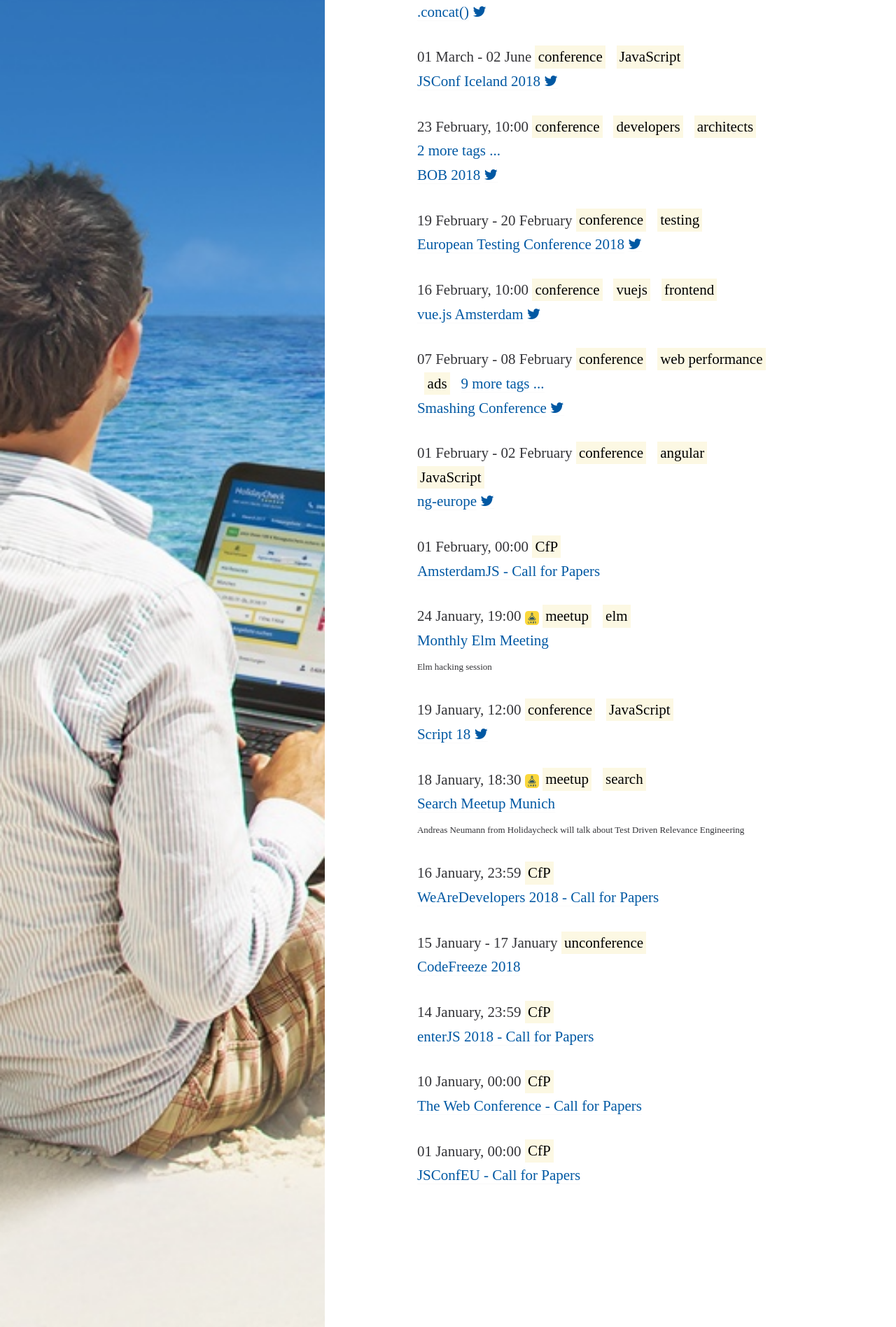
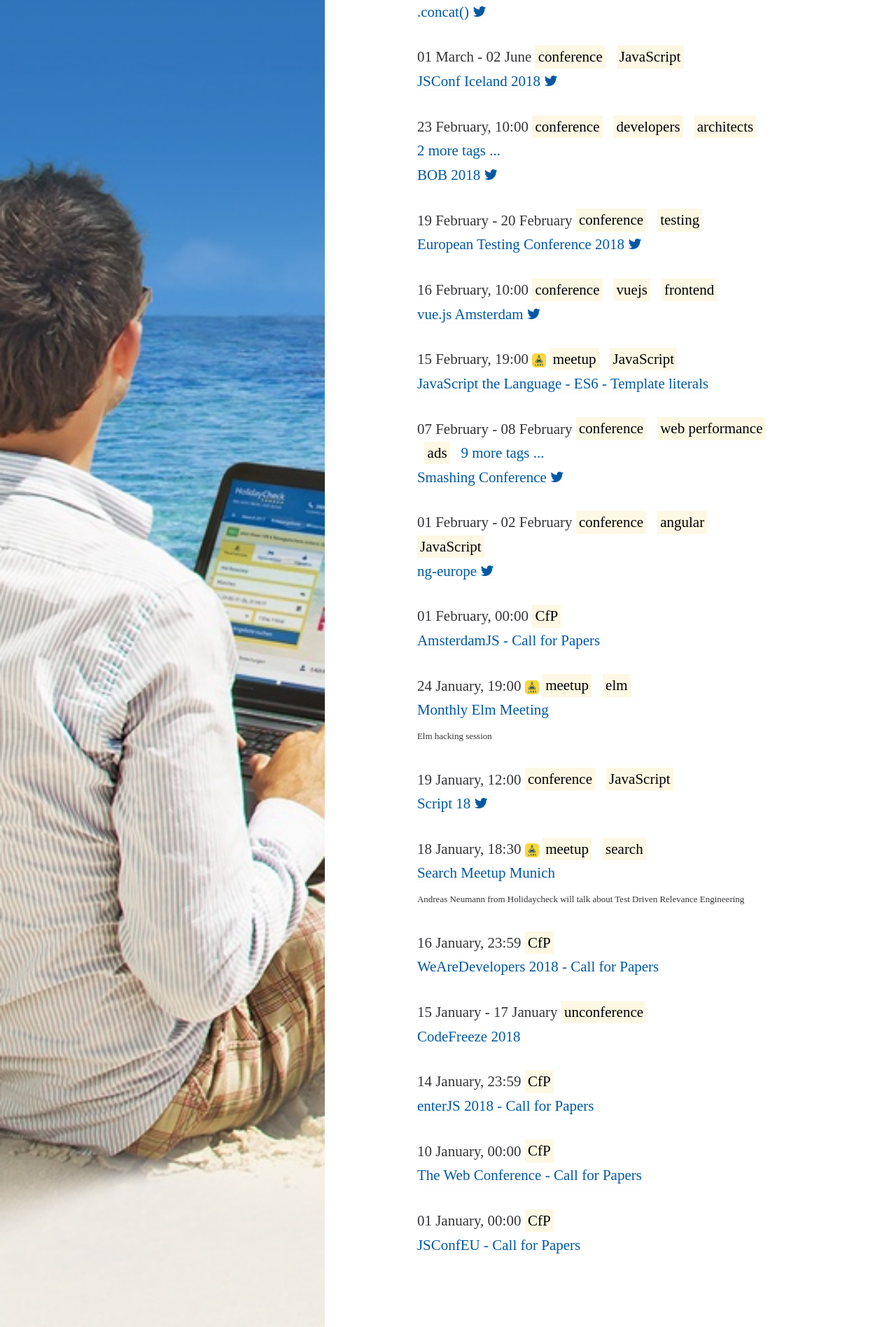
Before and after one commit to holidaycheck/tech-blog, a Jekyll site: the page built from events.md, in a window 1280 px wide. Shown: the part 2271-4167 px from the top of the page at 70% size. Built offline with Jekyll 4.4.1, drawn with Linux system fonts in a browser that asks for light colours; some web fonts are replaced.

Commit message:
Update 2018.yml

```diff
--- a/_data/events/2018.yml
+++ b/_data/events/2018.yml
@@ -14,6 +14,12 @@
   tags: meetup, elm
   location: HolidayCheck AG, Neumarkter Str. 61, Munich
   comment: Elm hacking session
+
+- name: JavaScript the Language - ES6 - Template literals
+  start_datetime: 2018-02-15 19:00
+  url: https://www.meetup.com/JavaScript-The-Language/events/246709098/
+  tags: meetup, JavaScript
+  location: HolidayCheck, Neumarkter Str. 61, München
 
 #
 # Others
```
